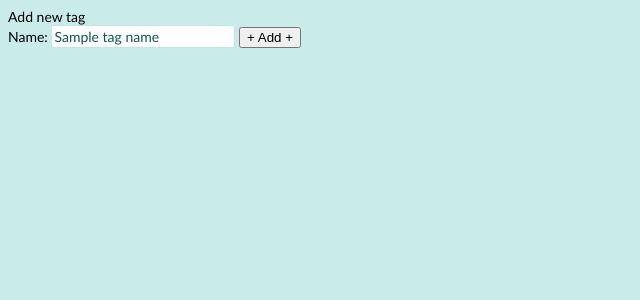
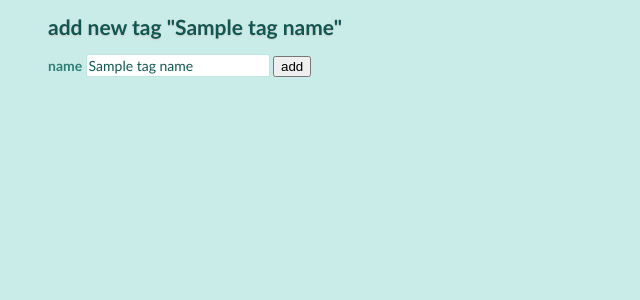
Before and after one commit to klapauciuz/boojum, a Flask app: template templates/add_tag.html in a window 1280 px wide. Shown: the top 300 px of the page, without its empty margins (0-640 px from the left). Run offline with Flask 2, Linux system fonts and the light colour scheme; the template is opened without the code that fills it: most values are stand-ins (such as "Sample title", 1, 10 or a date in 2020).

Commit message:
/tag redirect

```diff
--- a/main.py
+++ b/main.py
@@ -1,6 +1,6 @@
 # coding: utf-8
 from pymongo import MongoClient
-from flask import Flask, render_template, abort, request, url_for
+from flask import Flask, render_template, abort, request, url_for, redirect
 from bson.json_util import dumps
 
 app = Flask(__name__)
@@ -10,6 +10,11 @@ client = MongoClient('localhost', 27017)
 db = client['boojom']
 tags = db.tags
 objects = db.objects
+
+def redirect_url():
+    return request.args.get('next') or \
+           request.referrer or \
+           url_for('index')
 
 @app.route("/")
 def hello():
@@ -34,8 +39,9 @@ def add_tag_page(tag):
  TODO:
  стоит сменить url для API на
  'api/tags' - метод GET и POST (чтобы можно было туда оправлить новый тег),
- 'api/tags/<id>' - методы GET, PUT, DELETE для работы с конкретным тегом
+ 'api/tags/<name>' - методы GET, PUT, DELETE для работы с конкретным тегом
 """
+
 @app.route('/api/tags/',  methods=['GET'])
 def tags_list():
     resp = dumps(tags.find())
@@ -52,6 +58,7 @@ def get_tag(name):
         tags.insert({'name': name})
         # https://gist.github.com/ibeex/3257877
         app.logger.info('params are: %s', request.query_string)
+        return redirect('/'+name)
     if request.method == 'PUT':
         tags.update({'name': name}, {'name': name})
     if request.method == 'DELETE':
--- a/templates/add_tag.html
+++ b/templates/add_tag.html
@@ -5,11 +5,15 @@
   <link rel="stylesheet" type="text/css" href="{{ url_for('static', filename='style.css') }}">
 </head>
 <body>
-Add new tag <br>
+<ul>
+<h2>add new tag "{{ tag_name }}"</h2>
 <form id="add" action="/api/tags/{{ tag_name }}" method="post">
-    <label>Name: </label>
+    <h3>
+    <label>name </label>
     <input type="text" name="name" placeholder="Name" value="{{ tag_name }}"/>
-    <button type="submit" form="add">+ Add +</button>
+    <button type="submit" form="add">add</button>
+    </h3>
+</ul>
 </form>
 </body>
 </html>
```
